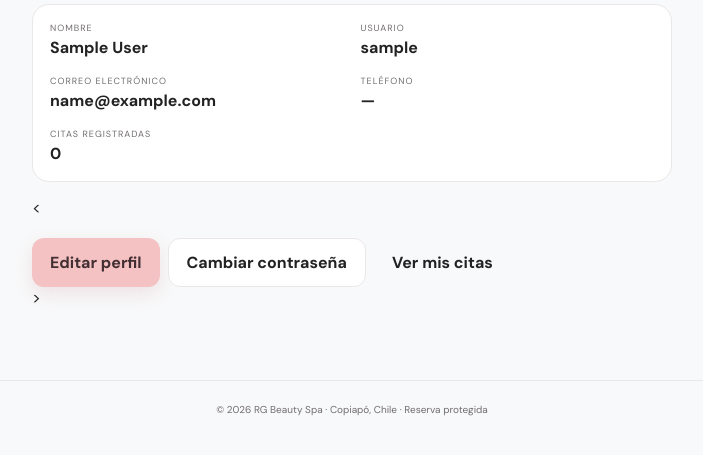
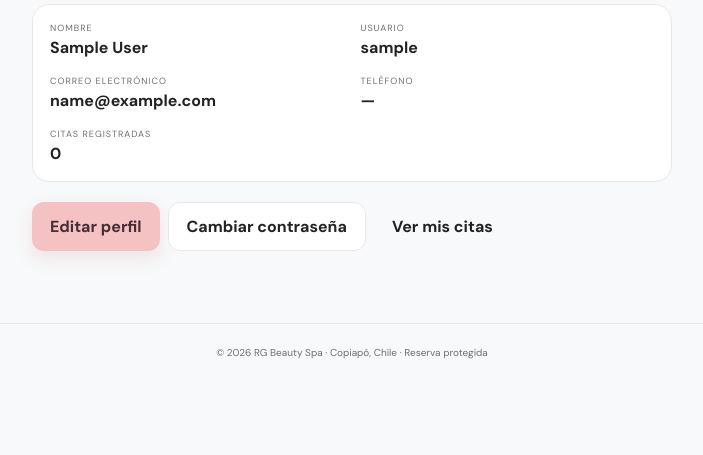
Before and after one commit to Mhavra/RG_Beauty_ModuloGestionCitas, a Django app: page /cuenta/ in a window 1280 px wide. Shown: the part 229-684 px from the top of the page, without its empty margins (288-991 px from the left). Run offline with Django 5.2, Linux system fonts and the light colour scheme; the visitor is signed in with stand-in values (Sample User, id 1); data that the repository does not hold is empty.

Commit message:
Fix account and appointment detail templates
Correct malformed markup in the account template and replace inline action styles with shared classes in both templates.

```diff
--- a/website/templates/cuenta.html
+++ b/website/templates/cuenta.html
@@ -17,10 +17,10 @@
         </div>
     </div>
 
-    <<div style="display:flex; gap:8px; margin-top:20px; flex-wrap:wrap;">
+    <div class="form-actions">
         <a href="{% url 'editar_perfil' %}" class="btn btn-primary">Editar perfil</a>
         <a href="{% url 'cambiar_password' %}" class="btn btn-secondary">Cambiar contraseña</a>
         <a href="{% url 'mis_citas' %}" class="btn btn-ghost">Ver mis citas</a>
-    </div>>
+    </div>
 </section>
 {% endblock %}
--- a/website/templates/detalle_cita.html
+++ b/website/templates/detalle_cita.html
@@ -31,9 +31,9 @@
         <div><span>Abono pagado</span><b>${{ cita.monto_abono|floatformat:"0" }} CLP</b></div>
     </div>
 
-    <div style="display:flex; gap:8px; margin-top:20px; flex-wrap:wrap;">
+    <div class="form-actions">
         <a href="{% url 'editar_cita' cita.pk %}" class="btn btn-primary">Editar cita</a>
-        <a href="{% url 'eliminar_cita' cita.pk %}" class="btn btn-secondary" style="color:#b95151;">Eliminar cita</a>
+        <a href="{% url 'eliminar_cita' cita.pk %}" class="btn btn-secondary text-danger">Eliminar cita</a>
         <a href="{% url 'mis_citas' %}" class="btn btn-ghost">← Volver a Mis Citas</a>
     </div>
 </section>
```
